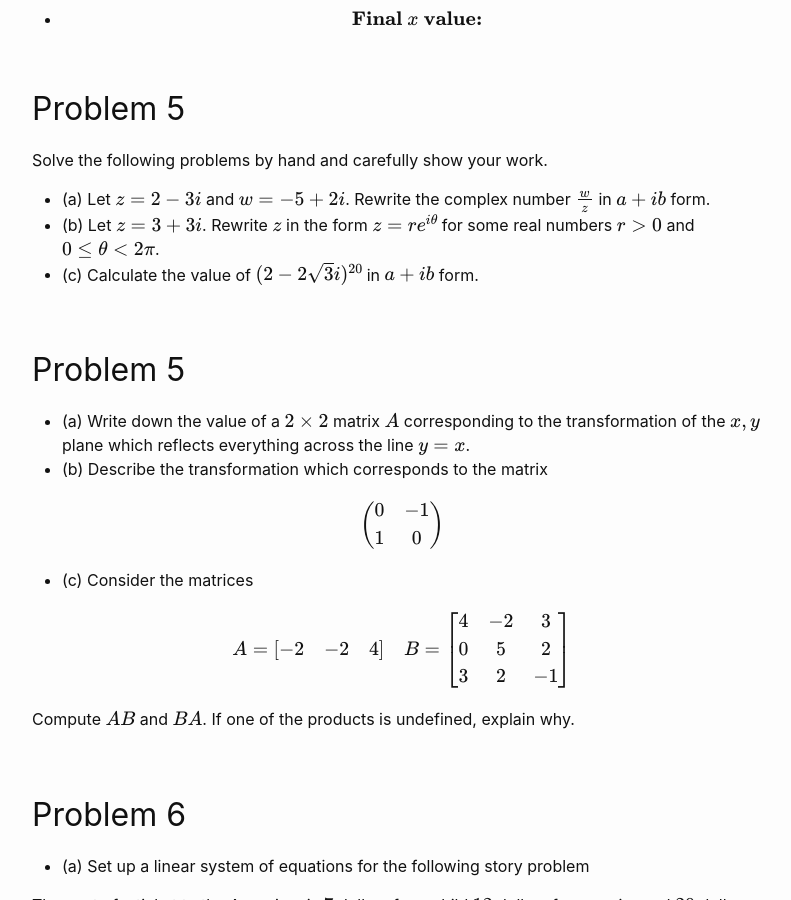
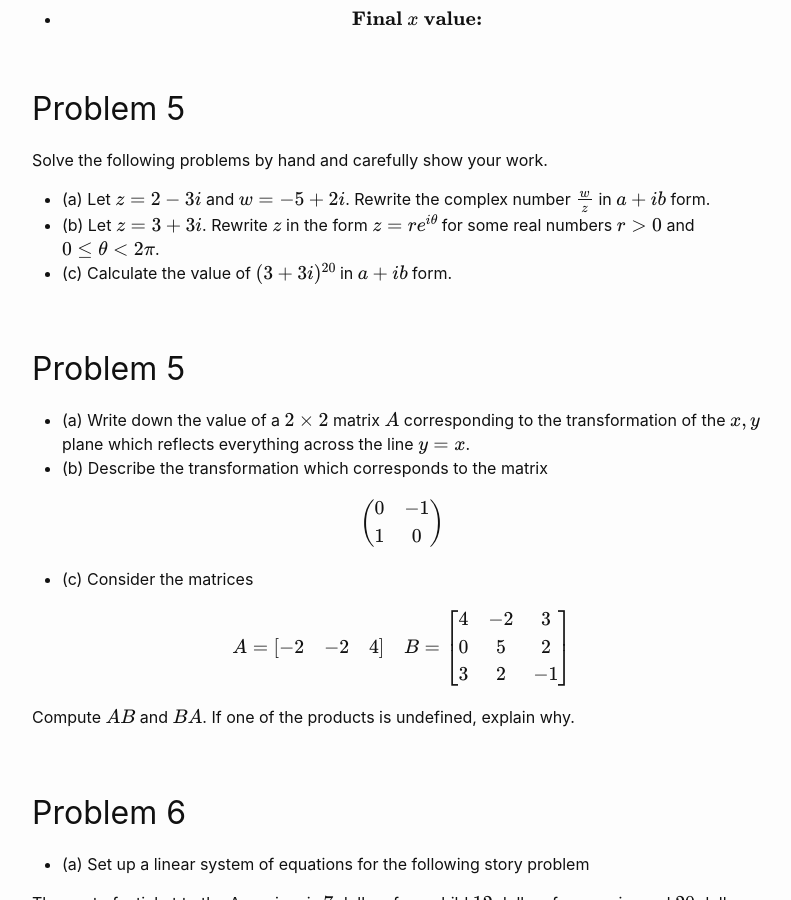
Before and after one commit to wcasper/math107spring2021, a Jekyll site: the page built from _exams/exam2/written-portion.md, in a window 1280 px wide and 900 px high, scrolled down 1143 px. Shown: the whole window, without its empty margins (238-1029 px from the left). Built offline with Jekyll 4.4.1, drawn with Linux system fonts in a browser that asks for light colours.

```diff
--- a/_exams/exam2/written-portion.md
+++ b/_exams/exam2/written-portion.md
@@ -43,7 +43,7 @@
 
 * (a) Let $$z=2-3i$$ and $$w=-5+2i$$.  Rewrite the complex number $$\frac{w}{z}$$ in $$a+ib$$ form.
 * (b) Let $$z = 3 + 3i$$.  Rewrite $$z$$ in the form $$z = re^{i\theta}$$ for some real numbers $$r>0$$ and $$0\leq \theta < 2\pi$$.
-* (c) Calculate the value of $$(2-2\sqrt{3}i)^{20}$$ in $$a + ib$$ form.
+* (c) Calculate the value of $$(3+3i)^{20}$$ in $$a + ib$$ form.
 
 ## Problem 5
 
```
